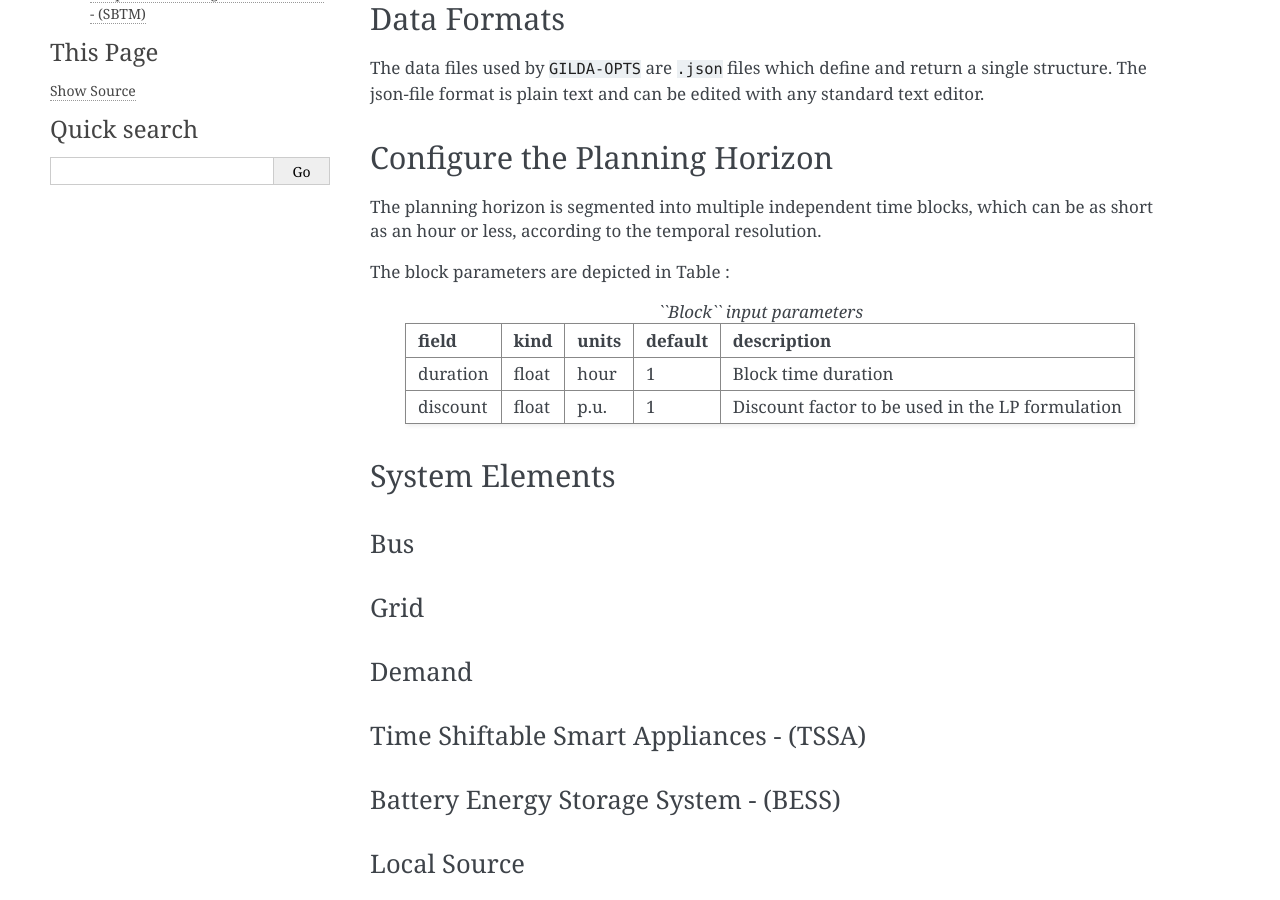
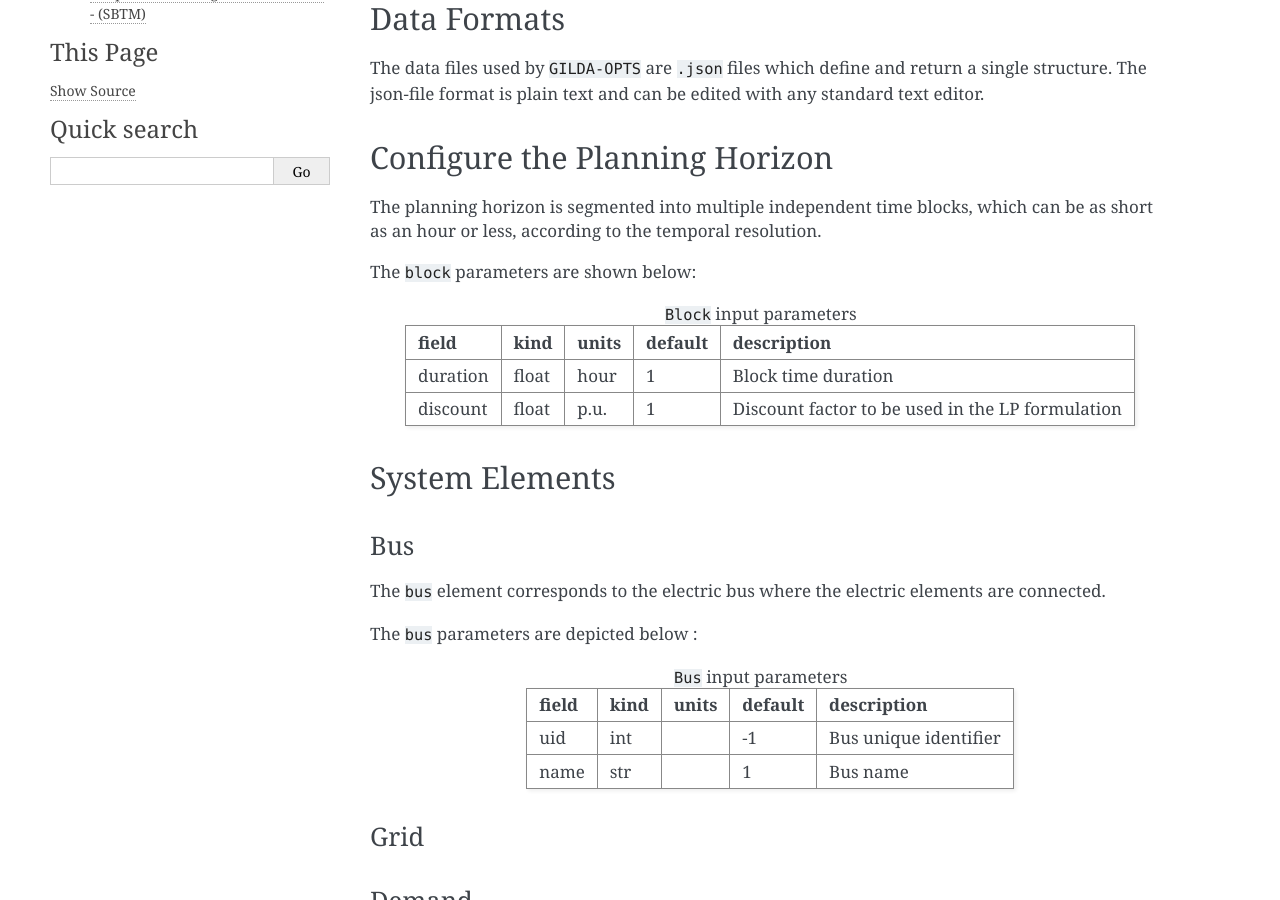
Before and after one commit to marcelomatus/gilda-opts, a Sphinx documentation site: the page built from docs/Modeling.rst, in a window 1280 px wide and 900 px high, scrolled down 364 px. Built offline with Sphinx 7.4.7, drawn with Linux system fonts in a browser that asks for light colours; pages that are not in the unit, such as notebooks, are missing from menus.

Commit message:
Update Modeling.rst

```diff
--- a/docs/Modeling.rst
+++ b/docs/Modeling.rst
@@ -21,9 +21,9 @@ Configure the Planning Horizon
 
 The planning horizon is segmented into multiple independent time blocks, which can be as short as an hour or less, according to the temporal resolution.
 
-The block parameters are depicted in Table :
+The ``block`` parameters are shown below:
 
-.. table:: *``Block`` input parameters*
+.. table:: ``Block`` input parameters
    :widths: auto
    :align: center
 
@@ -36,7 +36,6 @@ The block parameters are depicted in Table :
    +----------+-------+-------+---------+--------------------------------------------------+
 
 
-
 ===============
 System Elements
 ===============
@@ -44,6 +43,22 @@ System Elements
 -----
 Bus
 -----
+The ``bus`` element corresponds to the electric bus where the electric elements are connected.
+
+The ``bus`` parameters are depicted below :
+
+.. table:: ``Bus`` input parameters
+   :widths: auto
+   :align: center
+
+   +----------+-------+-------+---------+--------------------------------------------------+
+   |  field   | kind  | units | default |                description                       |
+   +==========+=======+=======+=========+==================================================+
+   | uid      | int   |       |   -1    | Bus unique identifier                            |
+   +----------+-------+-------+---------+--------------------------------------------------+
+   | name     | str   |       |    1    | Bus name                                         |
+   +----------+-------+-------+---------+--------------------------------------------------+
+
 
 ----
 Grid
```
